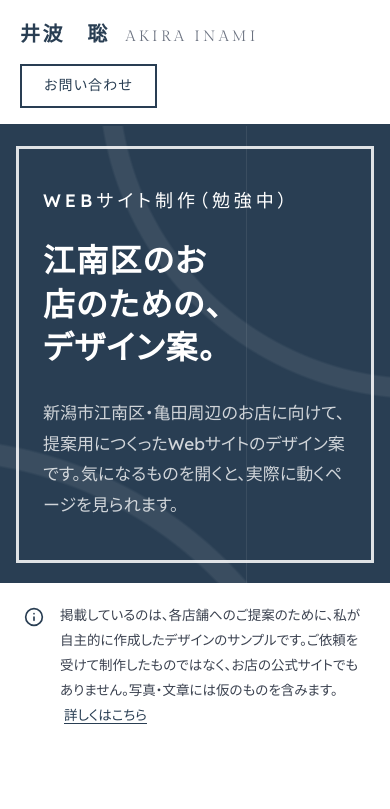
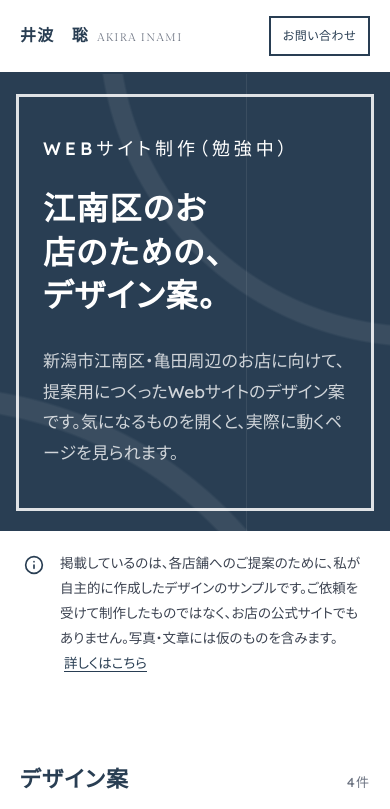
Before and after one commit to ainami954/atushi_wd_recruit_ds, a plain HTML site: page index.html in a window 390 px wide. Shown: the top 809 px of the page. Drawn offline with Linux system fonts and the light colour scheme.

Commit message:
Keep header items in a single row at all widths
Disable wrapping in the header and shrink name, roman name and the
contact button below 480px so nothing overflows on narrow screens.

Co-Authored-By: Claude Sonnet 5.5 <noreply@anthropic.com>

```diff
--- a/index.html
+++ b/index.html
@@ -106,9 +106,11 @@ img { max-width: 100%; display: block; }
 .site-header { background: var(--white); border-bottom: 2px solid var(--navy-800); }
 .site-header-inner {
   max-width: 1120px; margin: 0 auto; padding: 16px 20px;
-  display: flex; flex-wrap: wrap; align-items: center; justify-content: space-between; gap: 12px;
+  display: flex; flex-wrap: nowrap; align-items: center; justify-content: space-between; gap: 12px;
 }
-.who { display: flex; flex-wrap: wrap; align-items: baseline; gap: 2px 16px; }
+.who { display: flex; flex-wrap: nowrap; align-items: baseline; gap: 2px 16px; min-width: 0; white-space: nowrap; }
+.who-roman { overflow: hidden; text-overflow: ellipsis; }
+.btn-outline { flex: none; white-space: nowrap; }
 .who-name { font-family: var(--font-serif); font-size: 20px; font-weight: 600; letter-spacing: .12em; color: var(--navy-800); }
 .who-roman { font-family: var(--font-display-caps); font-size: 15px; letter-spacing: var(--ls-eyebrow); text-transform: uppercase; color: var(--ink-3); }
 .btn-outline {
@@ -118,6 +120,13 @@ img { max-width: 100%; display: block; }
   transition: background var(--dur-fast) var(--ease-out), color var(--dur-fast) var(--ease-out);
 }
 .btn-outline:hover { background: var(--navy-800); color: var(--white); }
+@media (max-width: 480px) {
+  .site-header-inner { gap: 8px; }
+  .who { gap: 0 8px; }
+  .who-name { font-size: 16px; letter-spacing: .08em; }
+  .who-roman { font-size: 11px; letter-spacing: .12em; }
+  .btn-outline { min-height: 40px; padding: 0 12px; font-size: 12px; letter-spacing: .04em; }
+}
 
 /* 導入（ヒーロー） */
 .hero { position: relative; overflow: hidden; background: var(--navy-800); color: var(--white); }
```
